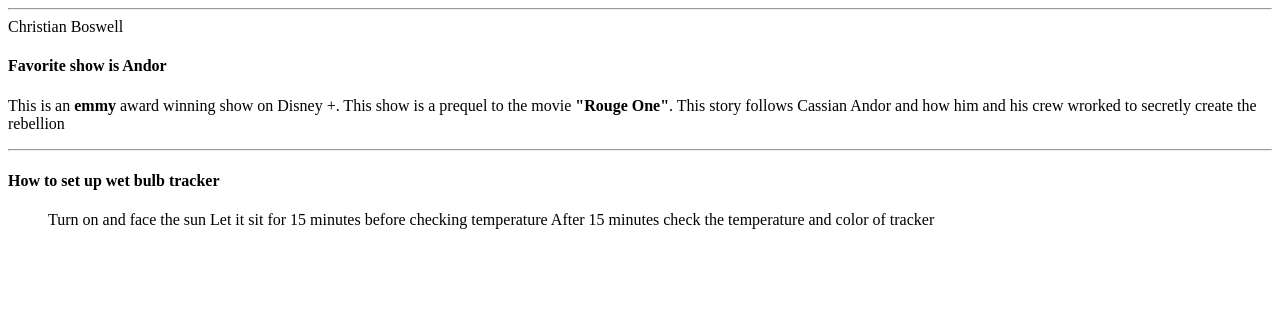
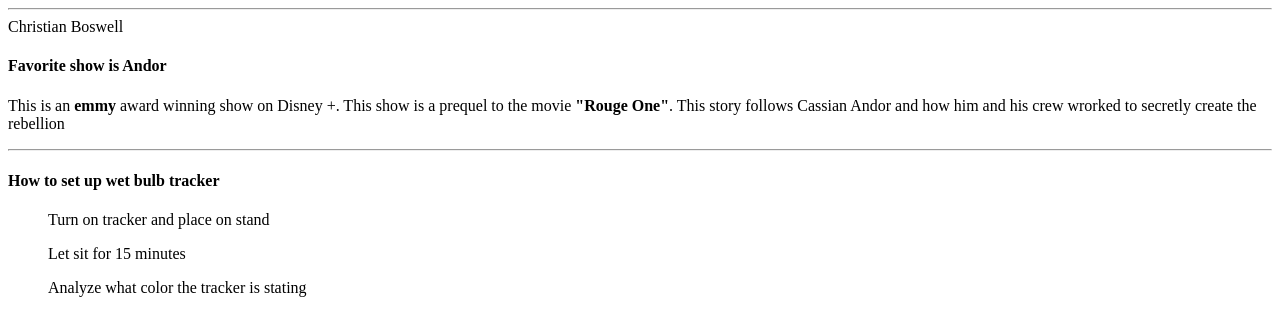
Before and after one commit to 44-563-WebApps-F25/webapps-f25-assignment3-teamplayer720, a plain HTML site: page index.html in a window 1280 px wide. Drawn offline with Linux system fonts and the light colour scheme.

Commit message:
Update index.html

```diff
--- a/index.html
+++ b/index.html
@@ -12,11 +12,9 @@
 
         <hr>
             <h4>How to set up wet bulb tracker</h4>
-            <ol>
-                Turn on and face the sun
-                Let it sit for 15 minutes before checking temperature
-                After 15 minutes check the temperature and color of tracker
-            </ol>
+            <ol>Turn on tracker and place on stand</ol>
+            <ol>Let sit for 15 minutes</ol>
+            <ol>Analyze what color the tracker is stating</ol>
         </hr>
 
     </body>
```
